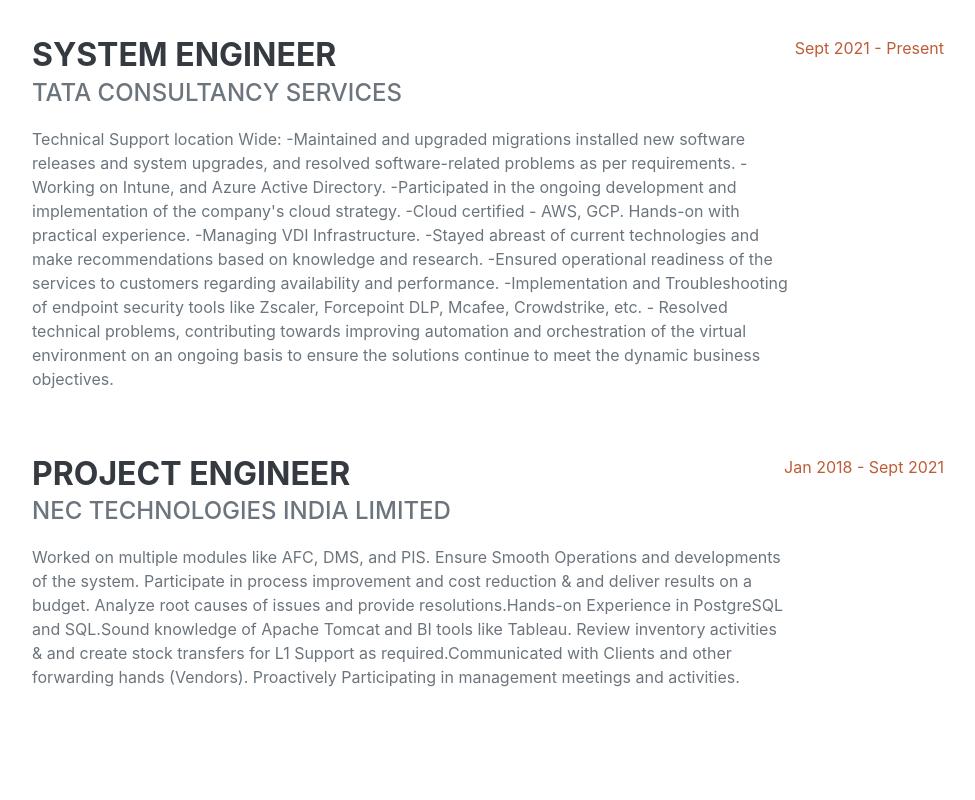
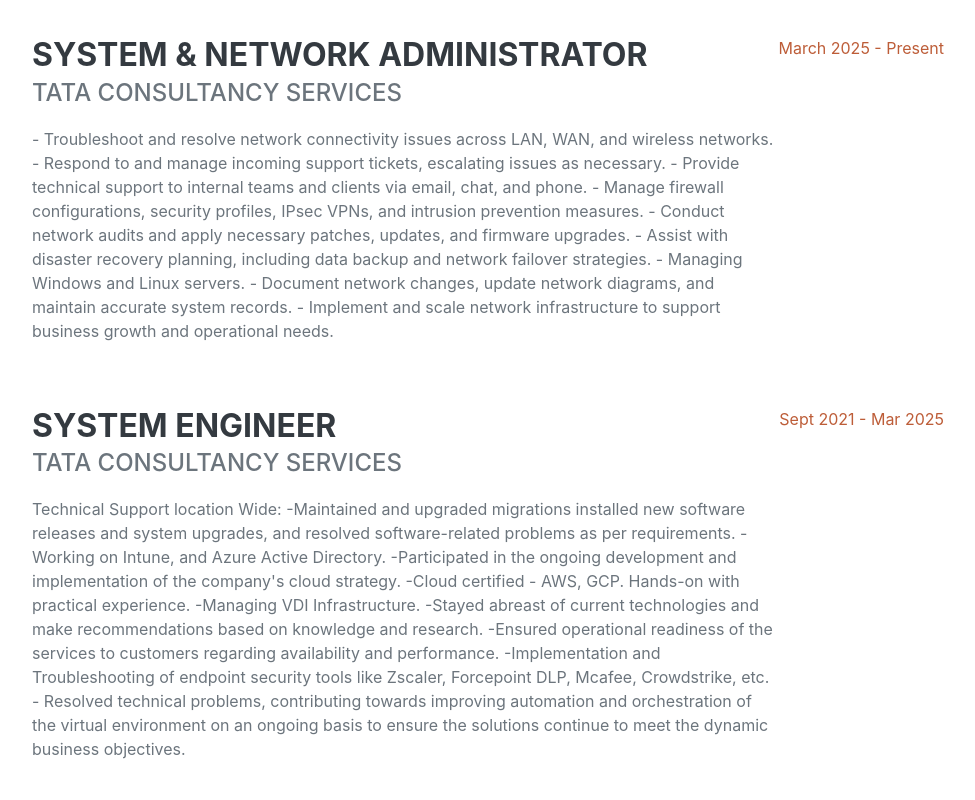
Before and after one commit to ind-ind/Portfolio, a plain HTML site: page index.html in a window 1280 px wide. Shown: the part 960-1760 px from the top of the page, without its empty margins (288-1263 px from the left). Drawn offline with nearby package versions, Linux system fonts and the light colour scheme; a web font is replaced by a local one.

Commit message:
role added.

```diff
--- a/index.html
+++ b/index.html
@@ -73,6 +73,30 @@
                     <h2 class="mb-5">Experience</h2>
                     <div class="d-flex flex-column flex-md-row justify-content-between mb-5">
                         <div class="flex-grow-1">
+                            <h3 class="mb-0">System & Network Administrator</h3>
+                            <div class="subheading mb-3">Tata Consultancy Services</div>
+                            <p>- Troubleshoot and resolve network connectivity
+                                issues across LAN, WAN, and wireless networks.
+                                - Respond to and manage incoming support tickets,
+                                escalating issues as necessary.
+                                - Provide technical support to internal teams and
+                                clients via email, chat, and phone.
+                                - Manage firewall configurations, security profiles,
+                                IPsec VPNs, and intrusion prevention measures.
+                                - Conduct network audits and apply necessary
+                                patches, updates, and firmware upgrades.
+                                - Assist with disaster recovery planning, including
+                                data backup and network failover strategies.
+                                - Managing Windows and Linux servers.
+                                - Document network changes, update network
+                                diagrams, and maintain accurate system records.
+                                - Implement and scale network infrastructure to
+                                support business growth and operational needs.</p>
+                        </div>
+                        <div class="flex-shrink-0"><span class="text-primary">March 2025 - Present</span></div>
+                    </div>
+                    <div class="d-flex flex-column flex-md-row justify-content-between mb-5">
+                        <div class="flex-grow-1">
                             <h3 class="mb-0">System Engineer</h3>
                             <div class="subheading mb-3">Tata Consultancy Services</div>
                             <p>Technical Support location Wide: -Maintained and
@@ -96,7 +120,7 @@
                                 solutions continue to meet the dynamic business
                                 objectives.</p>
                         </div>
-                        <div class="flex-shrink-0"><span class="text-primary">Sept 2021 - Present</span></div>
+                        <div class="flex-shrink-0"><span class="text-primary">Sept 2021 - Mar 2025</span></div>
                     </div>
                     <div class="d-flex flex-column flex-md-row justify-content-between mb-5">
                         <div class="flex-grow-1">
@@ -183,6 +207,14 @@
                             <span class="fa-li"><i class="fas fa-check"></i></span>
                             Agile Development & Scrum
                         </li>
+                        <li>
+                            <span class="fa-li"><i class="fas fa-check"></i></span>
+                            System Administration
+                        </li>
+                        <li>
+                            <span class="fa-li"><i class="fas fa-check"></i></span>
+                            Network Administration
+                        </li>
                     </ul>
                 </div>
             </section>
```
